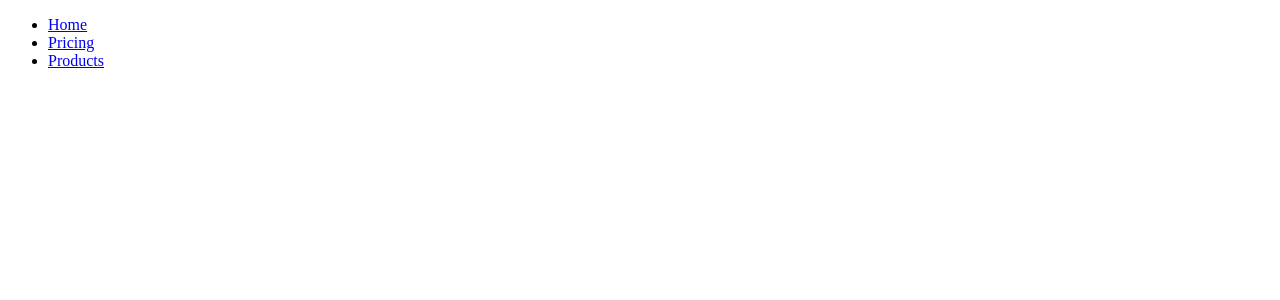
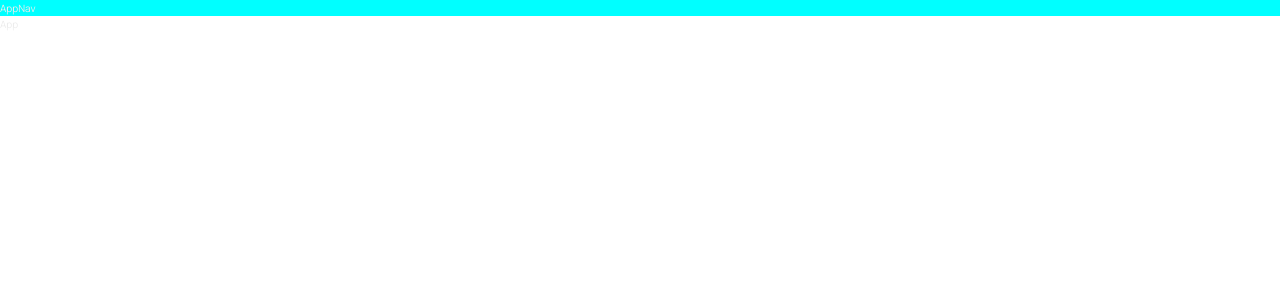
Before and after one commit to Khaled6120/worldwise, a React (Vite) app: page /app in a window 1280 px wide. Shown: the top 300 px of the page. Built offline with nearby package versions, Linux system fonts and the light colour scheme.

Commit message:
Add Css module

```diff
--- a/src/App.jsx
+++ b/src/App.jsx
@@ -3,6 +3,7 @@ import Homepage from "./pages/Homepage";
 import Pricing from "./pages/Pricing";
 import Product from "./pages/Product";
 import PageNotFound from "./pages/PageNotFound";
+import AppLayout from "./pages/AppLayout";
 
 function App() {
   return (
@@ -11,6 +12,7 @@ function App() {
         <Route path="/" element={<Homepage />} />
         <Route path="/product" element={<Product />} />
         <Route path="/pricing" element={<Pricing />} />
+        <Route path="/app" element={<AppLayout />} />
         <Route path="*" element={<PageNotFound />} />
       </Routes>
     </BrowserRouter>
--- /dev/null
+++ b/src/components/AppNav.jsx
@@ -0,0 +1,7 @@
+import styles from "./AppNav.module.css";
+
+function AppNav() {
+  return <nav className={styles.nav}>AppNav</nav>;
+}
+
+export default AppNav;
--- /dev/null
+++ b/src/components/AppNav.module.css
@@ -0,0 +1,3 @@
+.nav {
+  background-color: aqua;
+}
--- a/src/components/PageNav.jsx
+++ b/src/components/PageNav.jsx
@@ -1,8 +1,8 @@
 import { NavLink } from "react-router-dom";
-
+import styles from "./pageNav.module.css";
 function PageNav() {
   return (
-    <nav>
+    <nav className={styles.nav}>
       <ul>
         <li>
           <NavLink to="/">Home</NavLink>
--- /dev/null
+++ b/src/components/pageNav.module.css
@@ -0,0 +1,12 @@
+.nav {
+}
+
+.nav ul {
+  display: flex;
+  justify-content: space-between;
+  list-style: none;
+}
+
+.nav :global(.active) {
+  background-color: brown;
+}
--- /dev/null
+++ b/src/index.css
@@ -0,0 +1,78 @@
+/* Taken from getting started guide at: https://leafletjs.com/examples/quick-start/ */
+@import "https://unpkg.com/leaflet@1.7.1/dist/leaflet.css";
+@import "https://fonts.googleapis.com/css2?family=Manrope:wght@400;600;700;800&display=swap";
+
+/* These CSS variables are global, so they are available in all CSS modules */
+:root {
+  --color-brand--1: #ffb545;
+  --color-brand--2: #00c46a;
+
+  --color-dark--0: #242a2e;
+  --color-dark--1: #2d3439;
+  --color-dark--2: #42484d;
+  --color-light--1: #aaa;
+  --color-light--2: #ececec;
+  --color-light--3: #d6dee0;
+}
+
+* {
+  margin: 0;
+  padding: 0;
+  box-sizing: inherit;
+}
+
+html {
+  font-size: 62.5%;
+  box-sizing: border-box;
+}
+
+body {
+  font-family: "Manrope", sans-serif;
+  color: var(--color-light--2);
+  font-weight: 400;
+  line-height: 1.6;
+}
+
+label {
+  font-size: 1.6rem;
+  font-weight: 600;
+}
+
+input,
+textarea {
+  width: 100%;
+  padding: 0.8rem 1.2rem;
+  font-family: inherit;
+  font-size: 1.6rem;
+  border: none;
+  border-radius: 5px;
+  background-color: var(--color-light--3);
+  transition: all 0.2s;
+}
+
+input:focus {
+  outline: none;
+  background-color: #fff;
+}
+
+.cta:link,
+.cta:visited {
+  display: inline-block;
+  background-color: var(--color-brand--2);
+  color: var(--color-dark--1);
+  text-transform: uppercase;
+  text-decoration: none;
+  font-size: 1.6rem;
+  font-weight: 600;
+  padding: 1rem 3rem;
+  border-radius: 5px;
+}
+
+/*
+"importCSSModule": {
+    "prefix": "csm",
+    "scope": "javascript,typescript,javascriptreact",
+    "body": ["import styles from './${TM_FILENAME_BASE}.module.css'"],
+    "description": "Import CSS Module as `styles`"
+  },
+*/
--- a/src/main.jsx
+++ b/src/main.jsx
@@ -1,7 +1,7 @@
 import React from "react";
 import ReactDOM from "react-dom/client";
 import App from "./App.jsx";
-
+import "./index.css";
 ReactDOM.createRoot(document.getElementById("root")).render(
   <React.StrictMode>
     <App />
--- /dev/null
+++ b/src/pages/AppLayout.jsx
@@ -0,0 +1,12 @@
+import AppNav from "../components/AppNav";
+
+function AppLayout() {
+  return (
+    <div>
+      <AppNav />
+      <p>App</p>
+    </div>
+  );
+}
+
+export default AppLayout;
--- a/src/pages/Homepage.jsx
+++ b/src/pages/Homepage.jsx
@@ -6,7 +6,7 @@ function Homepage() {
     <div>
       <PageNav />
       <h1>Homepage</h1>
-      <Link to="/pricing">Pricing</Link>
+      <Link to="/app">Go to app</Link>
     </div>
   );
 }
```
